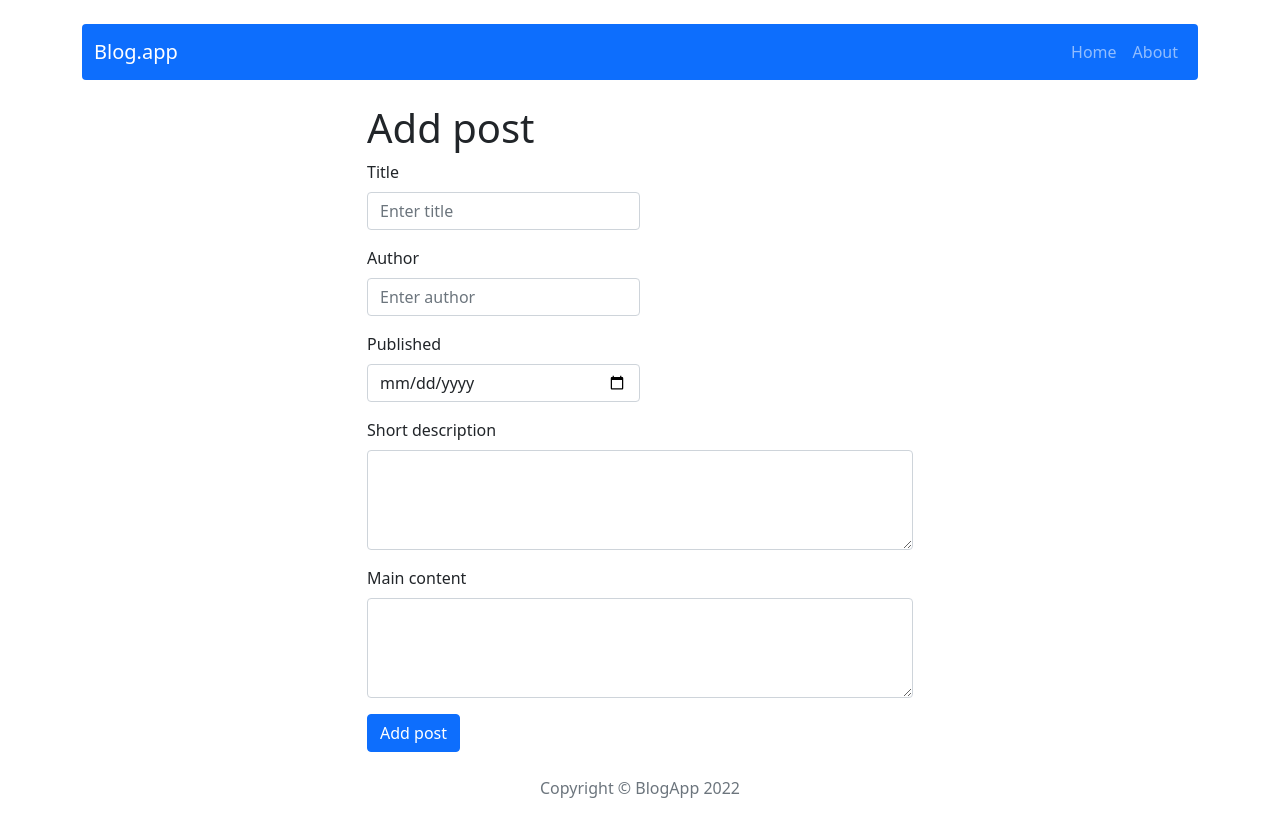
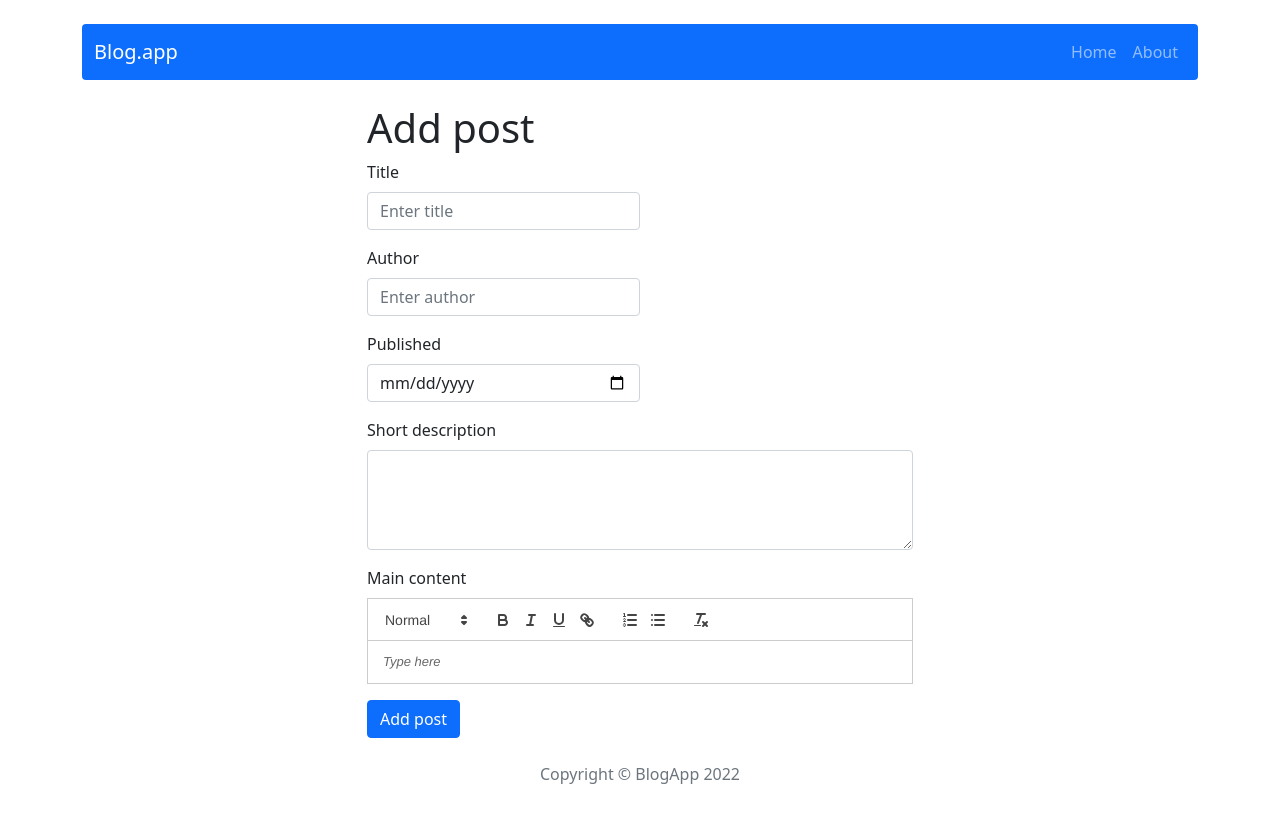
Before and after one commit to Adamm-K/blog-crud, a React (Create React App) app: page /post/add in a window 1280 px wide. Built offline with nearby package versions, Linux system fonts and the light colour scheme.

Commit message:
add ReactQuill

```diff
--- a/package.json
+++ b/package.json
@@ -10,7 +10,9 @@
     "http-server": "^14.1.1",
     "react": "^18.2.0",
     "react-bootstrap": "2.0",
+    "react-datepicker": "^4.8.0",
     "react-dom": "^18.2.0",
+    "react-quill": "^2.0.0",
     "react-redux": "7.2.6",
     "react-router-dom": "6.0.1",
     "react-scripts": "5.0.1",
--- a/src/components/features/PostForm.js
+++ b/src/components/features/PostForm.js
@@ -5,6 +5,8 @@ import FloatingLabel from 'react-bootstrap/FloatingLabel';
 import Button from 'react-bootstrap/Button'
 import { useState } from 'react';
 import { useNavigate } from 'react-router-dom';
+import ReactQuill from 'react-quill';
+import 'react-quill/dist/quill.snow.css';
 
 const PostForm = ({ action, actionText, ...props }) => {
 
@@ -46,13 +48,17 @@ const PostForm = ({ action, actionText, ...props }) => {
                 <Form.Control as="textarea" placeholder="Leave a comment here" style={{ height: '100px' }} value={shortDescription} onChange={e => setShortDescription(e.target.value)} />
             </FloatingLabel>
           </Form.Group>
-          <Form.Group >
-            <Form.Label value={content}>Main content</Form.Label>
-            <FloatingLabel controlId="floatingTextarea" className="mb-3">
-                <Form.Control as="textarea" placeholder="Leave a comment here" style={{ height: '100px' }} value={content} onChange={e => setContent(e.target.value)} />
-            </FloatingLabel>
+          <Form.Group>
+          <Form.Label value={content}>Main content</Form.Label>
+             <ReactQuill
+
+             theme="snow"
+             value={content}
+             onChange={setContent}
+             placeholder="Type here"
+             />
           </Form.Group>
-          <Button as="input" type="submit" value={actionText} />{' '}
+          <Button className="mt-3" as="input" type="submit" value={actionText} />{' '}
         </Form>
       </Col>
     </Row>
--- a/src/components/pages/Post.js
+++ b/src/components/pages/Post.js
@@ -40,7 +40,7 @@ const Post = () => {
               <Card.Title>{postData.title}</Card.Title>
               <Card.Text className="mb-1"><b>Author:</b> {postData.author}</Card.Text>
               <Card.Text><b>Published:</b> {postData.publishedDate}</Card.Text>
-              <Card.Text className="mt-2">{postData.content}</Card.Text>
+              <Card.Text className="mt-2" dangerouslySetInnerHTML={{ __html: postData.content }} />
             </Card.Body>
           </Card>
         </Col>
```
Also changed, not shown: 1 other file (tests, documents, lock files or other folders).
